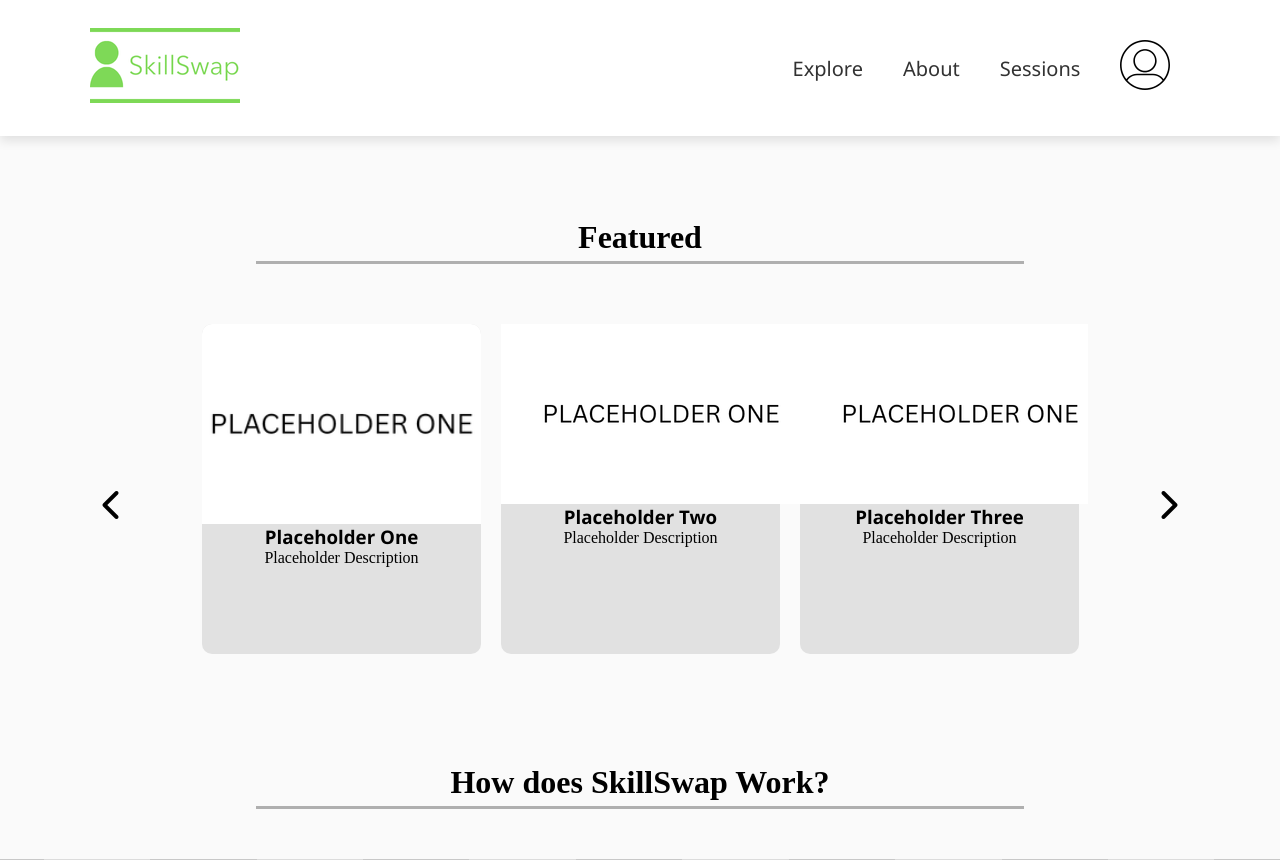
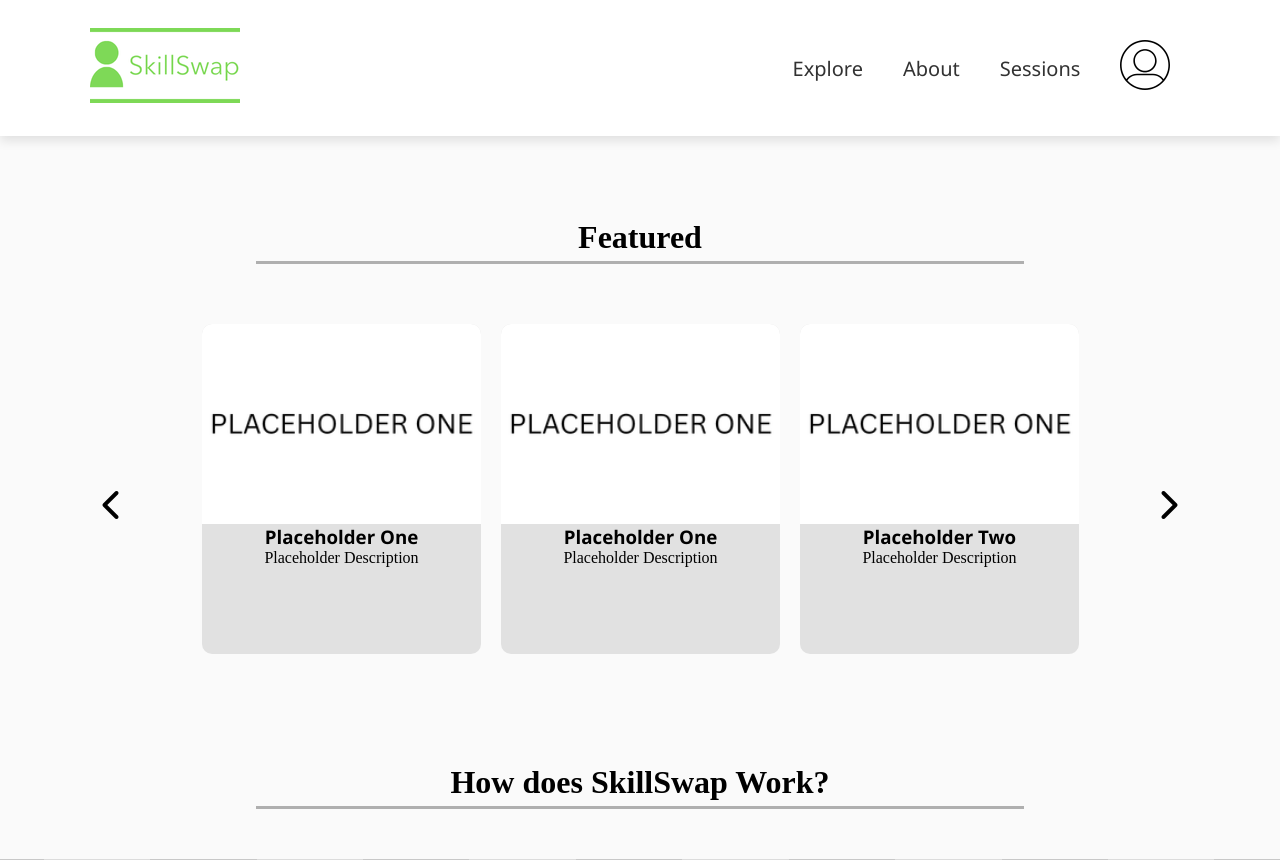
Before and after one commit to JasonLincoln/Web-app-Senior-Project-, a FastAPI app: template Virtual-Contest-Project/Group-Project-Server/templates/index.html in a window 1280 px wide. Shown: the top 860 px of the page. Run offline with FastAPI, Linux system fonts and the light colour scheme; the template is opened without the code that fills it, so the values that code supplies are empty; some libraries are stand-ins or nearby versions.

Commit message:
carousel on index fixed

```diff
--- a/Virtual-Contest-Project/Group-Project-Server/templates/index.html
+++ b/Virtual-Contest-Project/Group-Project-Server/templates/index.html
@@ -21,20 +21,6 @@
                     <img src="{{ url_for('static', path = 'images/index_images/Placeholder.png') }}" alt="" class="slider-image">
                     <div class="post-info">
                         <h3><a href="#">Placeholder One</a></h3>
-                        <p>Placeholder Description</p>
-                    </div>
-                </div> <!-- end post -->
-                <div class="post">
-                    <img src="{{ url_for('static', path = 'images/index_images/Placeholder.png') }}">
-                    <div class="post-info">
-                        <h3><a href="#">Placeholder Two</a></h3>
-                        <p>Placeholder Description</p>
-                    </div>
-                </div> <!-- end post -->
-                <div class="post">
-                    <img src="{{ url_for('static', path = 'images/index_images/Placeholder.png') }}">
-                    <div class="post-info">
-                        <h3><a href="#">Placeholder Three</a></h3>
                         <p>Placeholder Description</p>
                     </div>
                 </div> <!-- end post -->
```
